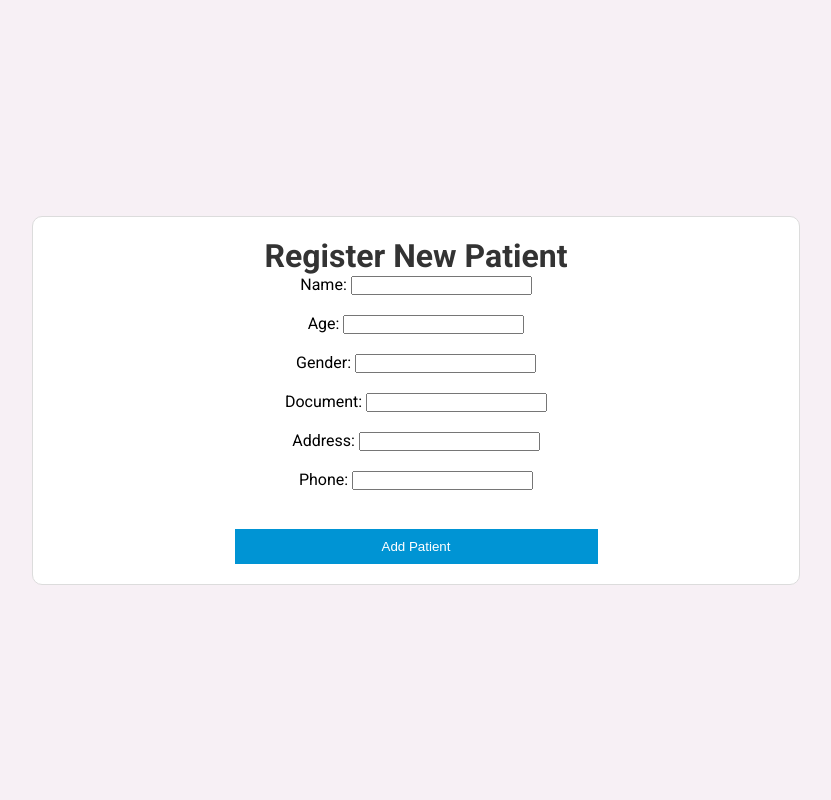
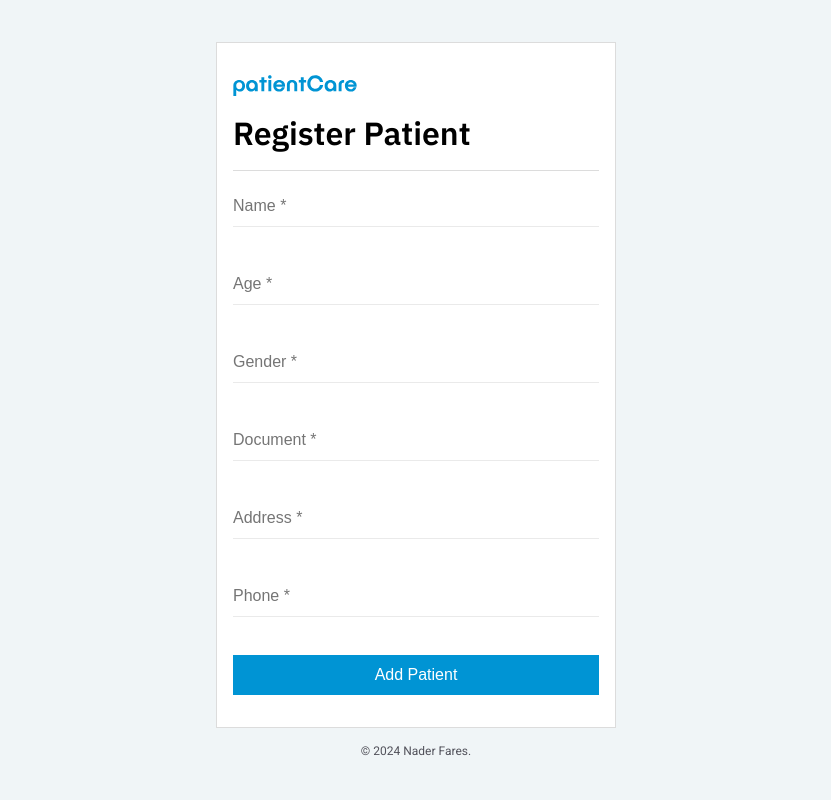
Before and after one commit to NaderFares16/PacientCare, a Flask app: page /newPatient in a window 1280 px wide. Shown: the whole page, without its empty margins (224-1055 px from the left). Run offline with Flask 3, Linux system fonts and the light colour scheme.

Commit message:
Application Deploy

```diff
--- a/static/newPatient.css
+++ b/static/newPatient.css
@@ -1,18 +1,33 @@
-.container {
-  width: 60%;
-  margin: 50px auto;
-  padding: 30px;
-  background-color: #F9F9F9;
+form {
+  display: flex;
+  flex-direction: column;
 }
 
-h1 {
-  text-align: center;
-  color: #333;
+form label {
+  display: none;
+}
+
+form div {
+  display: flex;
+  flex-direction: column;
+}
+
+form input {
+  width: 100%;
+  height: 40px;
+  border: none;
+  border-bottom: 1px solid #EAEAEA;
+  outline: none;
+  font-size: 1rem;
+  transition: ease 150ms;
+}
+
+form input:focus {
+  border-bottom: 1px solid #0094D4;
 }
 
 .submitBtn {
-  width: 50%;
-  margin-top: 20px;
+  width: 100%;
   padding: 10px;
   background-color: #0094d4;
   color: #FFFFFF;
@@ -21,3 +36,9 @@ h1 {
   border: none;
   cursor: pointer;
 }
+
+p {
+  margin-top: 1rem;
+  font-size: 12px;
+  color: var(--default-gray);
+}
--- a/static/styles.css
+++ b/static/styles.css
@@ -7,54 +7,106 @@
   box-sizing: border-box;
 }
 
+/* COLORS */
+
+:root {
+  --background-color: #F0F5F7;
+  --default-color: #0094D4;
+  --default-white: #FFFFFF;
+  --default-border-color: #DCDCDC;
+  --default-gray: #52525b;
+}
+
 body {
-  background-color: #f7f0f5;
+  background-color: var(--background-color);
   font-family: 'Roboto', sans-serif;
   display: flex;
+  flex-direction: column;
   justify-content: center;
   align-items: center;
   height: 100vh;
 }
 
+img {
+  width: 124px;
+}
+
 .container {
-  text-align: center;
-  background-color: #FFFFFF;
-  border: 1px solid #DCDCDC;
-  padding: 20px;
-  border-radius: 10px;
+  display: flex;
+  flex-direction: column;
+  text-align: start;
+  background-color: var(--default-white);
+  border: 1px solid var(--default-border-color);
+  width: 400px;
+  height: auto;
+  padding: 2rem 1rem;
+  gap: 1rem;
+}
+
+h1 {
+  font-size: 32px;
+  font-family: 'IBM Plex Sans';
+}
+
+#line {
+  width: 100%;
+  height: 1px;
+  background-color: var(--default-border-color);
 }
 
 ul {
+  width: 100%;
+  height: 100%;
+  display: flex;
+  flex-direction: column;
+  align-items: start;
+  padding-left: 1rem;
+  padding-top: 5px;
   list-style: none;
-  padding: 0;
+  border: 1px solid var(--default-border-color);
 }
 
 li {
   margin-bottom: 5px;
 }
 
+.buttons {
+  width: 100%;
+  height: auto;
+  display: flex;
+  flex-direction: row;
+  align-items: center;
+  gap: 1rem;
+}
+
 .addPatient {
-  background-color: #0094d4;
-  border: none;
-  color: #FFFFFF;
+  width: 200px;
+  background-color: var(--default-color);
+  border: 1px solid var(--default-color);
+  color: var(--default-white);
   padding: 10px 20px;
   text-align: center;
   text-decoration: none;
   display: inline-block;
   font-size: 1rem;
-  margin-top: 20px;
   cursor: pointer;
 }
 
 .eraseHistory {
-  background-color: #FFFFFF;
-  border: 1px solid #DCDCDC;
-  color: gray;
+  background-color: var(--default-white);
+  border: 1px solid var(--default-border-color);
+  color: var(--default-gray);
   padding: 10px 20px;
   text-align: center;
+  margin-left: auto;
   text-decoration: none;
   display: inline-block;
   font-size: 1rem;
-  margin-top: 20px;
   cursor: pointer;
 }
+
+p {
+  margin-top: 1rem;
+  font-size: 12px;
+  color: var(--default-gray);
+}
--- a/templates/newPatient.html
+++ b/templates/newPatient.html
@@ -9,28 +9,37 @@
 </head>
 <body>
   <div class="container">
-    <h1>Register New Patient</h1>
+    <img src="{{ url_for('static', filename='images/patientCare.svg') }}" alt="patientCare">
+    <h1>Register Patient</h1>
+    <div id="line"></div>
     <form action="{{ url_for('newPatient') }}" method="post">
+      <div>
         <label for="name">Name:</label>
-      <input type="text" id="name" name="name" required><br><br>
-
+        <input type="text" id="name" name="name" required placeholder="Name *"><br><br>
+      </div>
+      <div>
         <label for="age">Age:</label>
-      <input type="number" id="age" name="age" required><br><br>
-
+        <input type="number" id="age" name="age" required placeholder="Age *"><br><br>
+      </div>
+      <div>
         <label for="gender">Gender:</label>
-      <input type="text" id="gender" name="gender" required><br><br>
-
+        <input type="text" id="gender" name="gender" required placeholder="Gender *"><br><br>
+      </div>
+      <div>
         <label for="document">Document:</label>
-      <input type="text" id="document" name="document" required><br><br>
-
+        <input type="text" id="document" name="document" required placeholder="Document *"><br><br>
+      </div>
+      <div>
         <label for="address">Address:</label>
-      <input type="text" id="address" name="address" required><br><br>
-
+        <input type="text" id="address" name="address" required placeholder="Address *"><br><br>
+      </div>
+      <div>
         <label for="phone">Phone:</label>
-      <input type="tel" id="phone" name="phone" required><br><br>
-
+        <input type="tel" id="phone" name="phone" required placeholder="Phone *"><br><br>
+      </div>
       <input type="submit" value="Add Patient" class="submitBtn">
     </form>
   </div>
+  <p>© 2024 Nader Fares.</p>
 </body>
 </html>
```
Also changed, not shown: templates/index.html (+10 -4 lines), hospital_management.db, static/images/patientCare.svg (added). Lines whose indentation alone changed are shown as unchanged.
